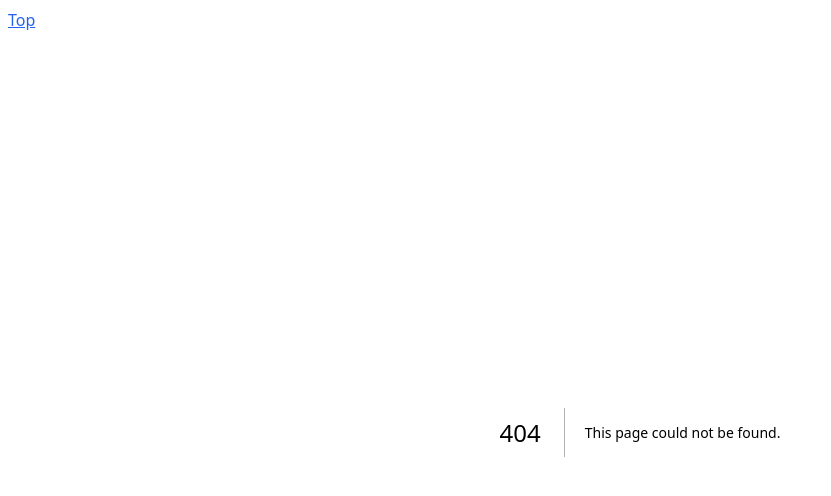
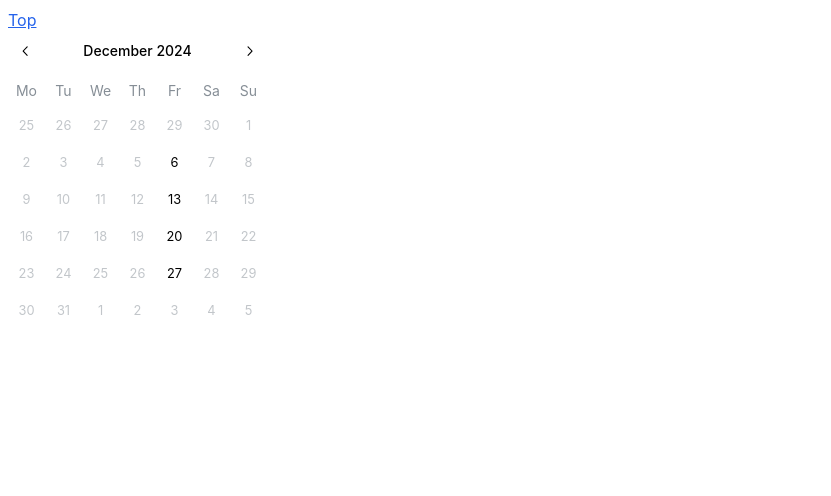
Before and after one commit to KoheiNishino/react19-playground, a Next.js app: page /mantine in a window 1280 px wide. Before the commit this address had no page. Shown: the top 496 px of the page, without its empty margins (0-831 px from the left). Built offline with nearby package versions, Linux system fonts and the light colour scheme.

Commit message:
add mantine

```diff
--- a/package.json
+++ b/package.json
@@ -15,6 +15,9 @@
   },
   "dependencies": {
     "@hookform/resolvers": "^3.10.0",
+    "@mantine/core": "^7.17.4",
+    "@mantine/dates": "^7.17.4",
+    "@mantine/hooks": "^7.17.4",
     "@tiptap/extension-placeholder": "^2.11.5",
     "@tiptap/pm": "^2.11.5",
     "@tiptap/react": "^2.11.5",
--- /dev/null
+++ b/src/app/mantine/page.tsx
@@ -0,0 +1,18 @@
+'use client'
+
+import { MantineProvider } from '@mantine/core'
+
+import { DatePicker } from '@mantine/dates'
+import { useState } from 'react'
+import '@mantine/core/styles.css'
+import '@mantine/dates/styles.css'
+
+export default function App() {
+  const [value, setValue] = useState<[Date | null, Date | null]>([null, null])
+
+  return (
+    <MantineProvider>
+      <DatePicker excludeDate={date => date.getDay() !== 5} type="range" value={value} onChange={setValue} />
+    </MantineProvider>
+  )
+}
```
Also changed, not shown: 1 other file (tests, documents, lock files or other folders).
